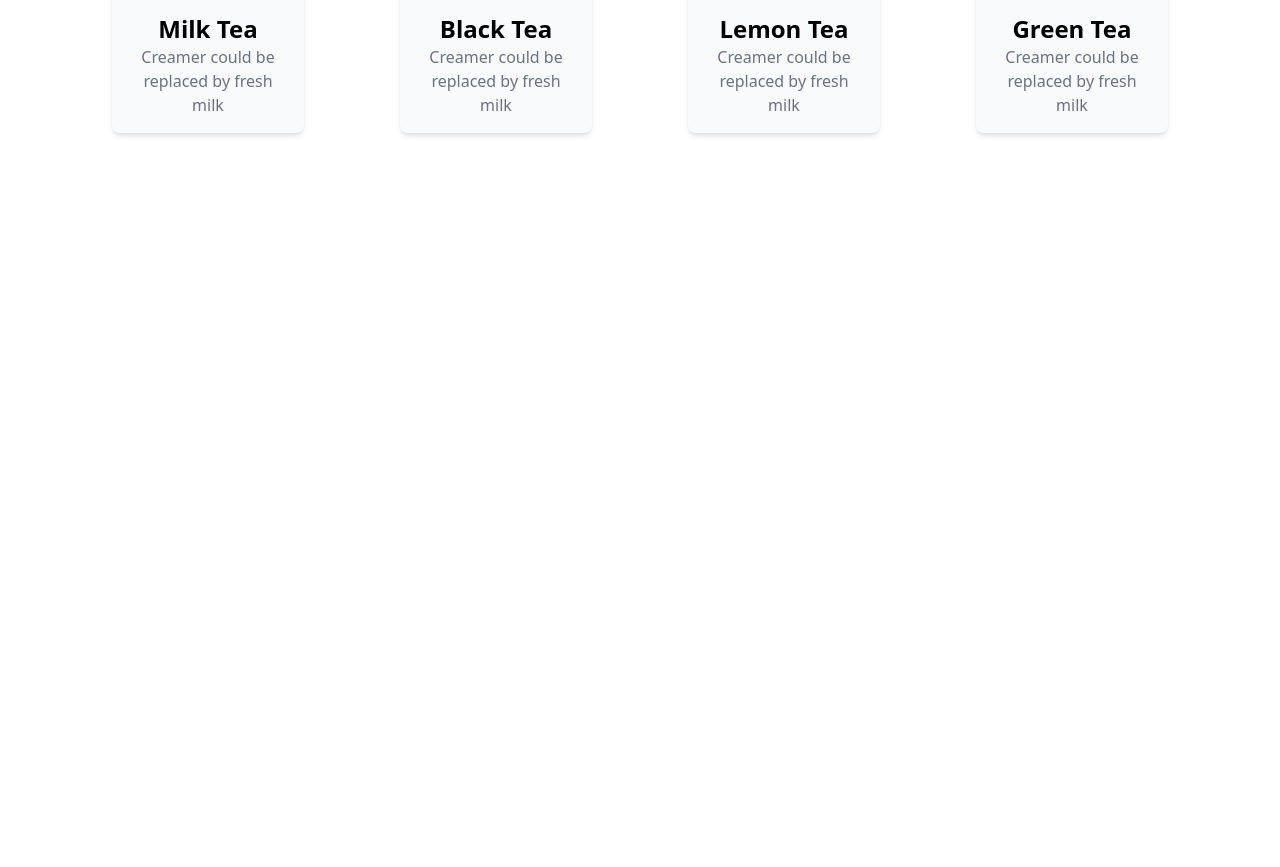
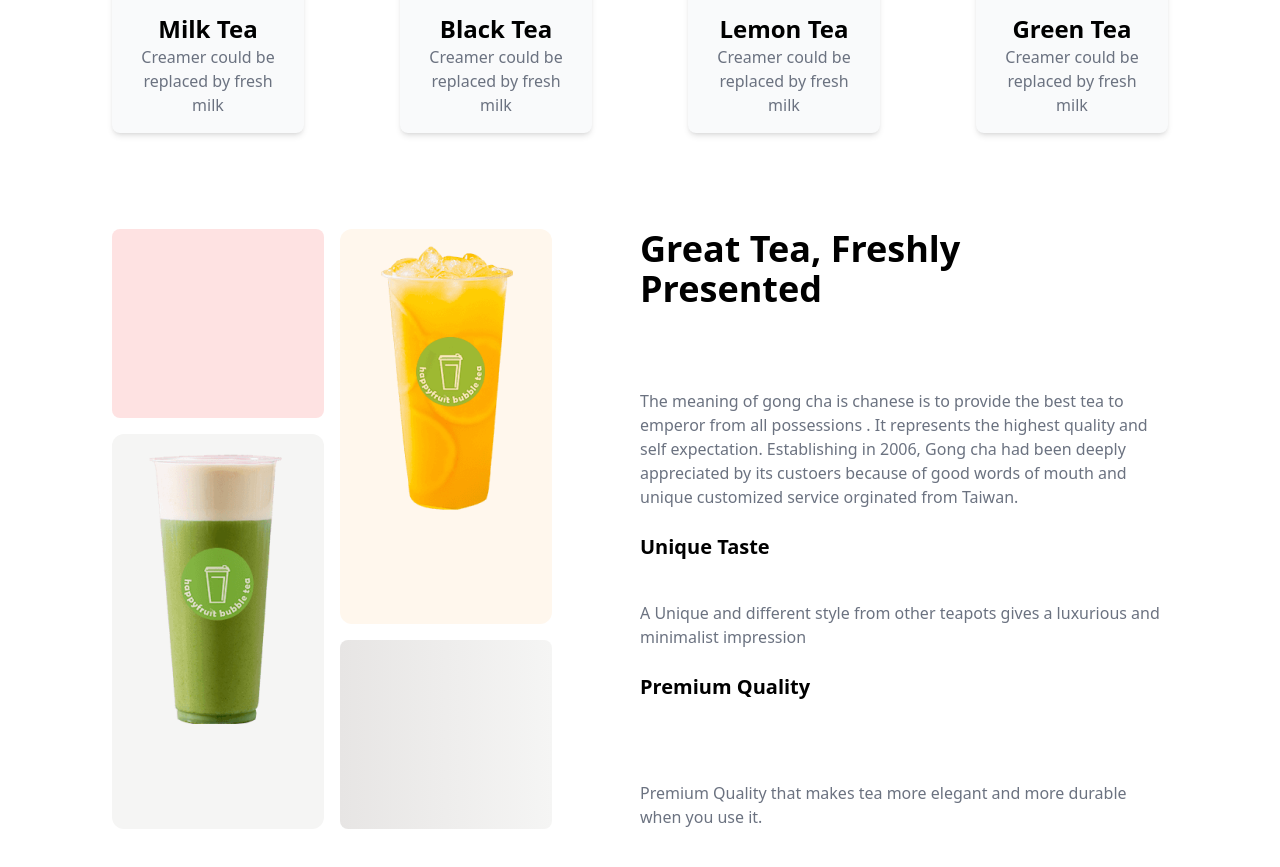
Before and after one commit to mdraihan4298/tea-house-resources, a plain HTML site: page index.html in a window 1280 px wide. Shown: the part 976-1843 px from the top of the page. Before the commit the page ends 1205 px from the top, so only its background shows below. Drawn offline with nearby package versions, Linux system fonts and the light colour scheme.

Commit message:
Great Tea section added

```diff
--- a/index.html
+++ b/index.html
@@ -134,6 +134,52 @@
           </div>
         </div>
       </section>
+
+      <!-- Great Tea section -->
+      <section class="mb-24">
+        <div class="grid grid-cols-1 lg:grid-cols-2">
+          <!-- Image section -->
+          <div class="grid grid-cols-2 grid-rows-3 gap-4 lg:w-5/6">
+            <div
+              class="h-38 bg-gradient-to-r from-red-100 to-red-100 rounded-lg"
+            ></div>
+            <div class="bg-orange-50 rounded-xl row-span-2">
+              <img class="mx-auto my-4" src="images/fresh-1.png" alt="" />
+            </div>
+            <div class="bg-stone-100 rounded-xl row-span-2">
+              <img class="mx-auto my-4" src="images/fresh-2.png" alt="" />
+            </div>
+            <div
+              class="h-38 bg-gradient-to-r from-stone-200 to-stone-100 rounded-lg"
+            ></div>
+          </div>
+          <!-- Text Section -->
+          <div>
+            <h1 class="text-4xl font-extrabold mb-20">
+              Great Tea, Freshly <br />Presented
+            </h1>
+            <p class="text-base text-gray-500">
+              The meaning of gong cha is chanese is to provide the best tea to
+              emperor from all possessions . It represents the highest quality
+              and self expectation. Establishing in 2006, Gong cha had been
+              deeply appreciated by its custoers because of good words of mouth
+              and unique customized service orginated from Taiwan.
+            </p>
+            <br />
+            <h1 class="text-xl font-extrabold mb-10">Unique Taste</h1>
+            <p class="text-base text-gray-500">
+              A Unique and different style from other teapots gives a luxurious
+              and minimalist impression
+            </p>
+            <br />
+            <h1 class="text-xl font-extrabold mb-20">Premium Quality</h1>
+            <p class="text-base text-gray-500">
+              Premium Quality that makes tea more elegant and more durable when
+              you use it.
+            </p>
+          </div>
+        </div>
+      </section>
     </main>
   </body>
 </html>
```
